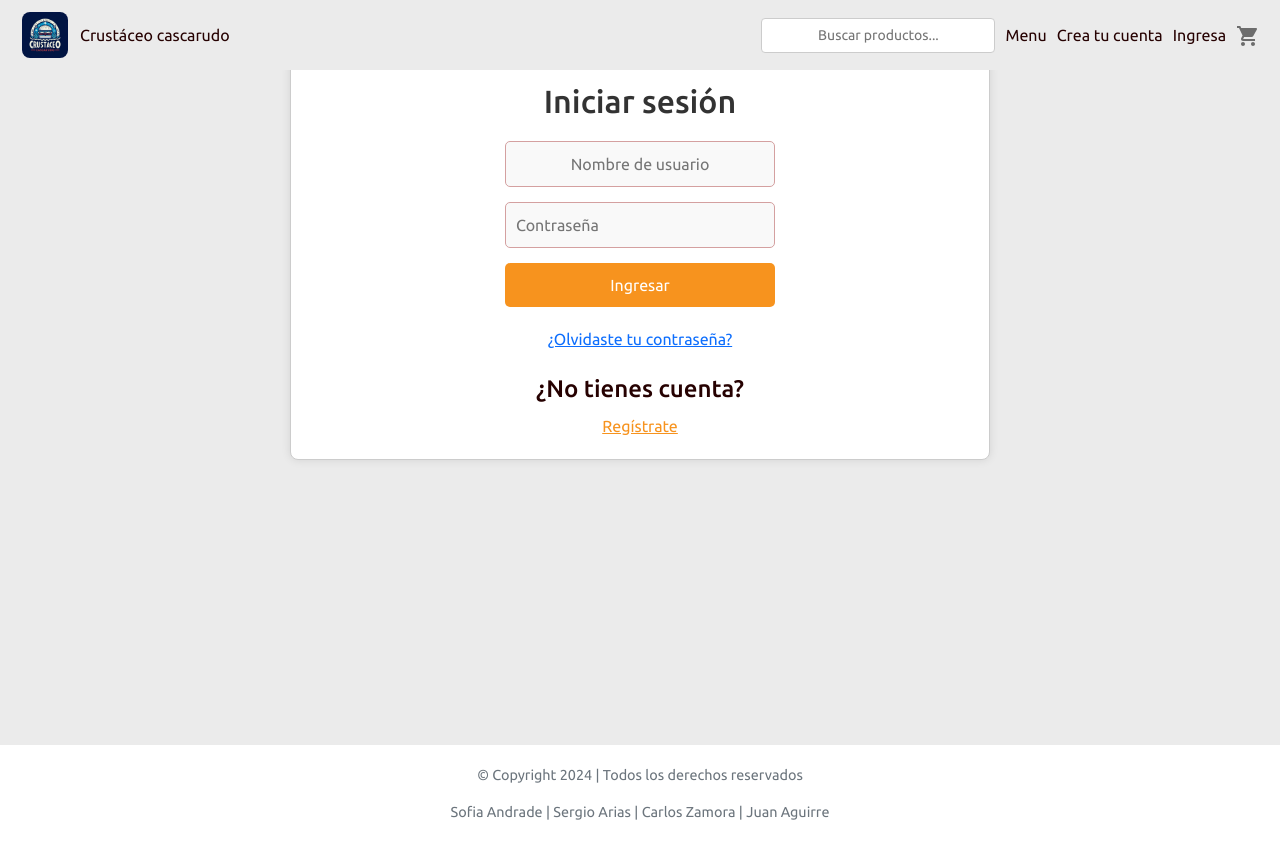
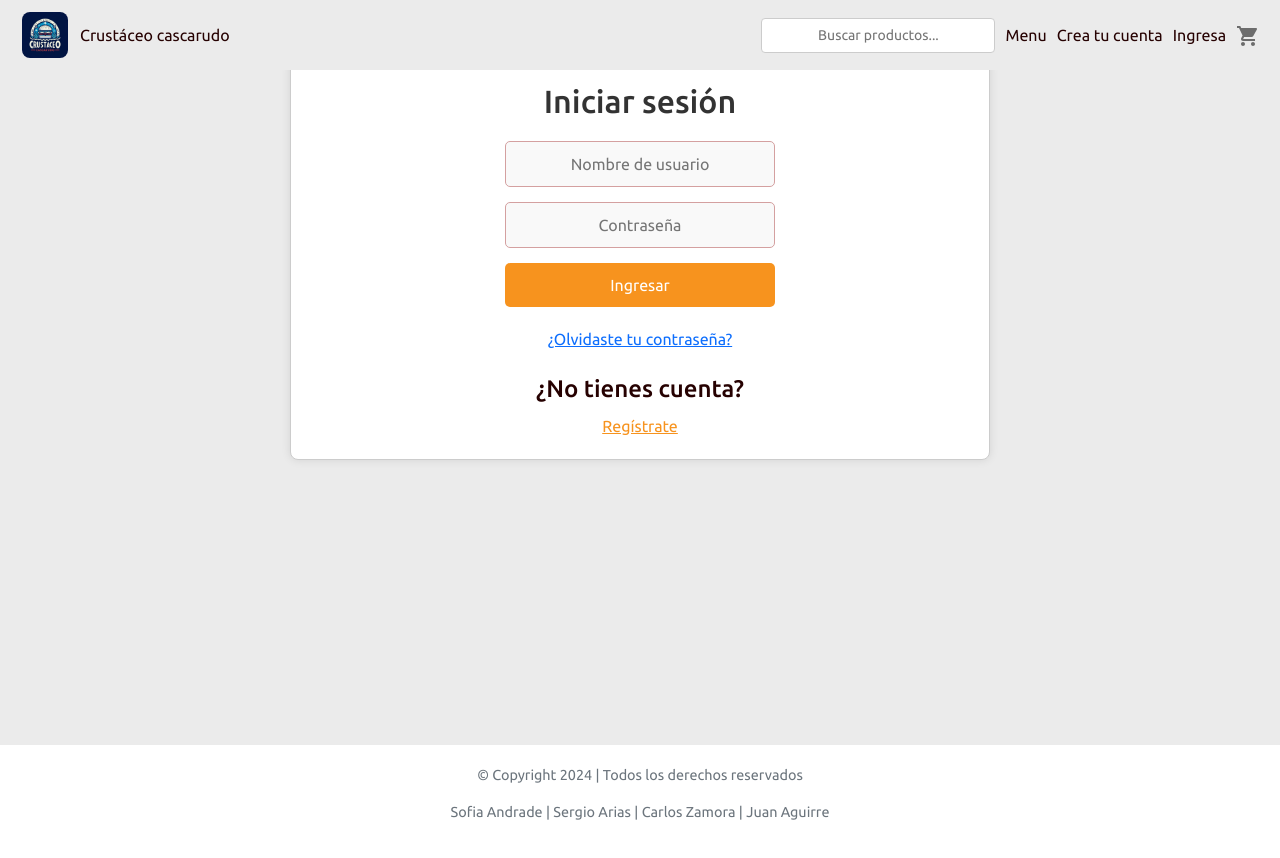
Before and after one commit to Dmoreno2903/crustaceo-cascarudo, a React (Vite) app in the folder frontend/: page /inicio-de-sesion in a window 1280 px wide. Built offline with nearby package versions, Linux system fonts and the light colour scheme.

Commit message:
placeholders centrados
Registro e Inicio de Sesión

```diff
--- a/frontend/src/styles/pages/InicioDeSesion.css
+++ b/frontend/src/styles/pages/InicioDeSesion.css
@@ -64,6 +64,8 @@
     box-sizing: border-box;
     color: #333;
     background-color: #f9f9f9;
+    align-items: center;
+    text-align: center;
   }
 
   .form-group input[type="checkbox"] {
--- a/frontend/src/styles/pages/Registro.css
+++ b/frontend/src/styles/pages/Registro.css
@@ -58,6 +58,8 @@
     box-sizing: border-box;
     color: #333;
     background-color: #f9f9f9;
+    align-items: center;
+    text-align: center;
   }
 
   .inicio-form-group input[type="checkbox"] {
```
Also changed, not shown: 1 other file (tests, documents, lock files or other folders).
